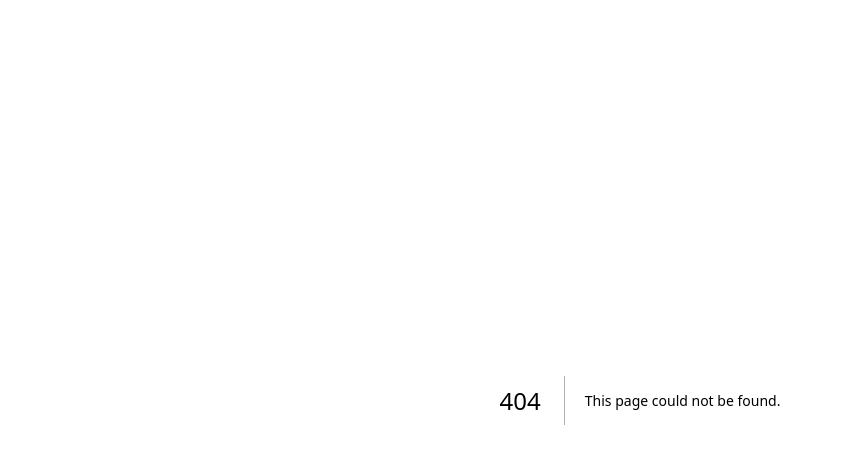
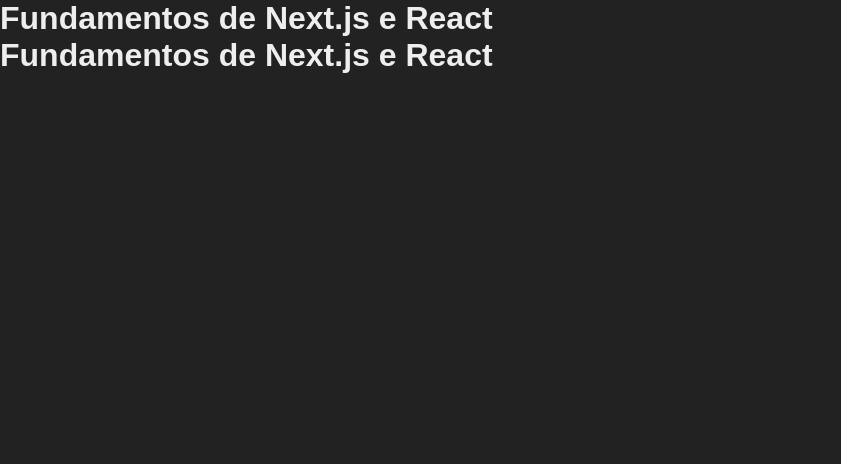
Before and after one commit to CarlosDanielGMS/curso-web-moderno, a Next.js app in the folder 15-nextjs/fundamentos/: page /exemplo in a window 1280 px wide. Before the commit this address had no page. Shown: the top 464 px of the page, without its empty margins (0-841 px from the left). Built offline with nearby package versions, Linux system fonts and the light colour scheme.

Commit message:
feat: implementa um componente

```diff
--- /dev/null
+++ b/15-nextjs/fundamentos/src/components/Cabecalho.jsx
@@ -0,0 +1,8 @@
+export default function Cabecalho ()
+{
+    return (
+        <header>
+            <h1>Fundamentos de Next.js e React</h1>
+        </header>
+    );
+};
--- /dev/null
+++ b/15-nextjs/fundamentos/src/pages/exemplo.jsx
@@ -0,0 +1,11 @@
+import Cabecalho from "@/components/Cabecalho";
+
+export default function Exemplo ()
+{
+    return (
+        <>
+            <Cabecalho />
+            <Cabecalho />
+        </>
+    );
+};
```
